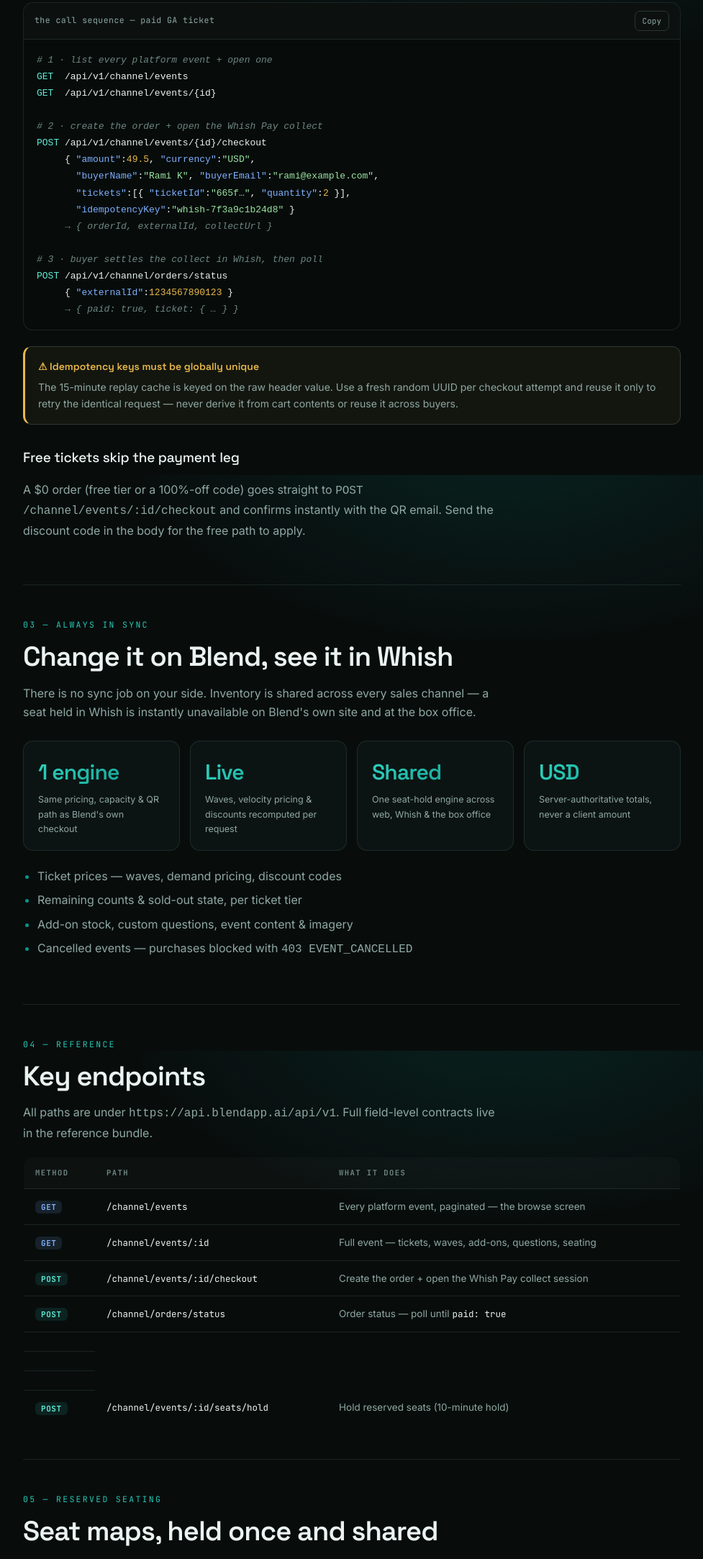
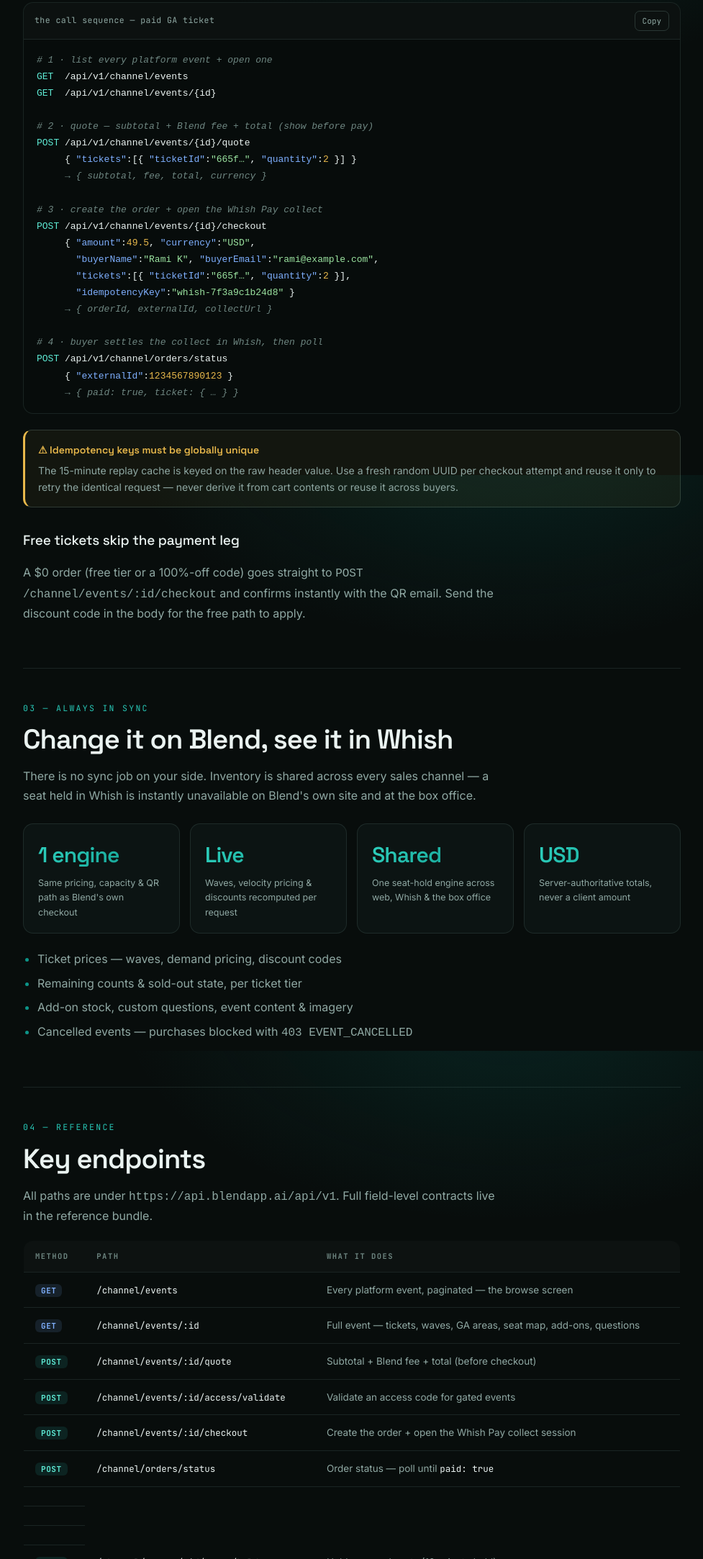
Before and after one commit to blend-app-ae/whish-docs, a plain HTML site: page index.html in a window 1280 px wide. Shown: the part 2540-4706 px from the top of the page at 72% size, without its empty margins (290-1267 px from the left). Drawn offline with Linux system fonts and the light colour scheme.

Commit message:
Add quote (fees before checkout) + access-code + holder names/add-ons/questions to docs

```diff
--- a/index.html
+++ b/index.html
@@ -340,7 +340,12 @@
 <span class="tk-m">GET</span>  /api/v1/channel/events
 <span class="tk-m">GET</span>  /api/v1/channel/events/{id}
 
-<span class="tk-c"># 2 · create the order + open the Whish Pay collect</span>
+<span class="tk-c"># 2 · quote — subtotal + Blend fee + total (show before pay)</span>
+<span class="tk-m">POST</span> /api/v1/channel/events/{id}/quote
+     { <span class="tk-k">"tickets"</span>:[{ <span class="tk-k">"ticketId"</span>:<span class="tk-s">"665f…"</span>, <span class="tk-k">"quantity"</span>:<span class="tk-p">2</span> }] }
+     <span class="tk-c">→ { subtotal, fee, total, currency }</span>
+
+<span class="tk-c"># 3 · create the order + open the Whish Pay collect</span>
 <span class="tk-m">POST</span> /api/v1/channel/events/{id}/checkout
      { <span class="tk-k">"amount"</span>:<span class="tk-p">49.5</span>, <span class="tk-k">"currency"</span>:<span class="tk-s">"USD"</span>,
        <span class="tk-k">"buyerName"</span>:<span class="tk-s">"Rami K"</span>, <span class="tk-k">"buyerEmail"</span>:<span class="tk-s">"rami@example.com"</span>,
@@ -348,7 +353,7 @@
        <span class="tk-k">"idempotencyKey"</span>:<span class="tk-s">"whish-7f3a9c1b24d8"</span> }
      <span class="tk-c">→ { orderId, externalId, collectUrl }</span>
 
-<span class="tk-c"># 3 · buyer settles the collect in Whish, then poll</span>
+<span class="tk-c"># 4 · buyer settles the collect in Whish, then poll</span>
 <span class="tk-m">POST</span> /api/v1/channel/orders/status
      { <span class="tk-k">"externalId"</span>:<span class="tk-p">1234567890123</span> }
      <span class="tk-c">→ { paid: true, ticket: { … } }</span></code></pre>
@@ -388,7 +393,9 @@
       <table class="tbl reveal">
         <tr><th>Method</th><th>Path</th><th>What it does</th></tr>
         <tr><td><span class="mtd get">GET</span></td><td><code>/channel/events</code></td><td>Every platform event, paginated — the browse screen</td></tr>
-        <tr><td><span class="mtd get">GET</span></td><td><code>/channel/events/:id</code></td><td>Full event — tickets, waves, add-ons, questions, seating</td></tr>
+        <tr><td><span class="mtd get">GET</span></td><td><code>/channel/events/:id</code></td><td>Full event — tickets, waves, GA areas, seat map, add-ons, questions</td></tr>
+        <tr><td><span class="mtd post">POST</span></td><td><code>/channel/events/:id/quote</code></td><td>Subtotal + Blend fee + total (before checkout)</td></tr>
+        <tr><td><span class="mtd post">POST</span></td><td><code>/channel/events/:id/access/validate</code></td><td>Validate an access code for gated events</td></tr>
         <tr><td><span class="mtd post">POST</span></td><td><code>/channel/events/:id/checkout</code></td><td>Create the order + open the Whish Pay collect session</td></tr>
         <tr><td><span class="mtd post">POST</span></td><td><code>/channel/orders/status</code></td><td>Order status — poll until <code>paid: true</code></td></tr>
         <tr><td></tr>
```
Also changed, not shown: 1 other file.
